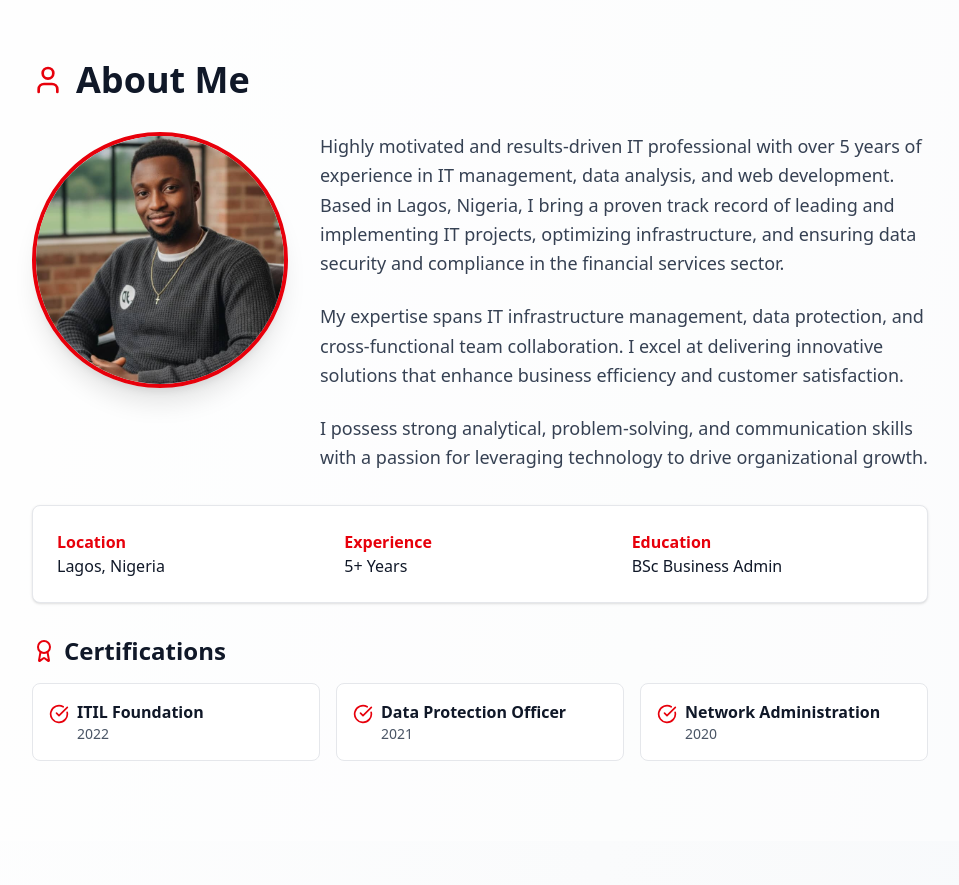
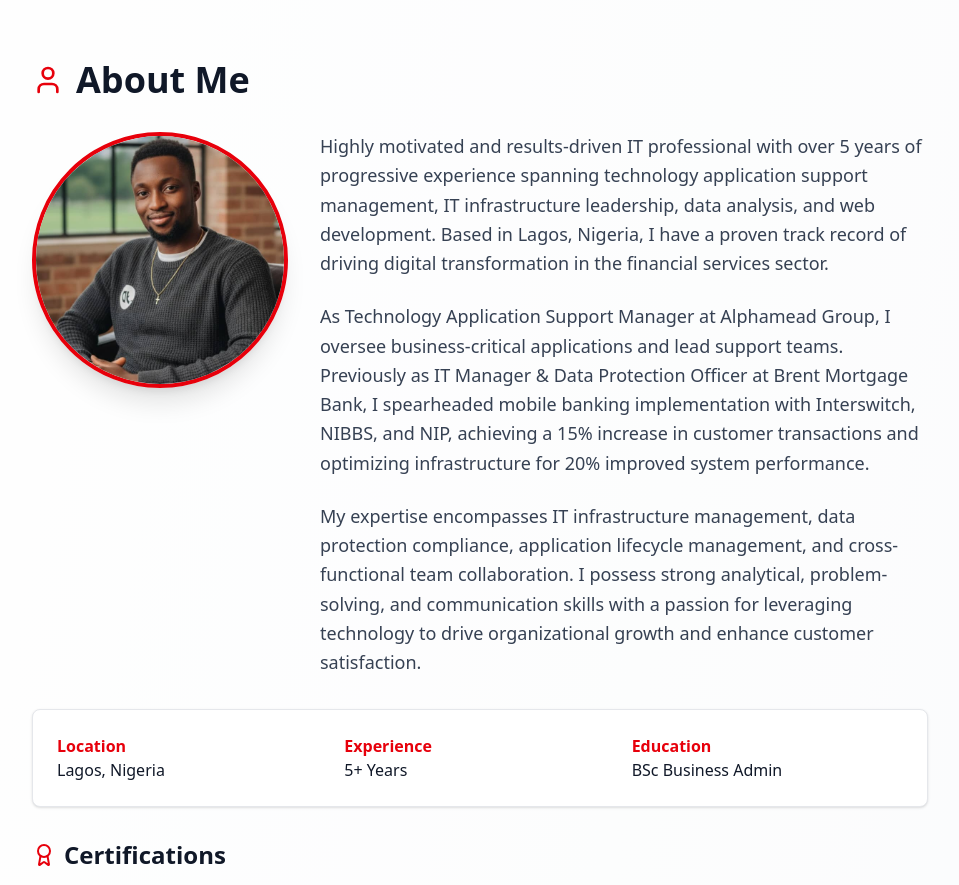
Before and after one commit to towbeedaniels/Oluwatobi, a React (Vite) app: page / in a window 1280 px wide. Shown: the part 980-1865 px from the top of the page, without its empty margins (160-1119 px from the left). Built offline with nearby package versions, Linux system fonts and the light colour scheme.

Commit message:
Update professional summary in App component to reflect recent experience and achievements in IT management and technology application support.

```diff
--- a/src/App.tsx
+++ b/src/App.tsx
@@ -524,13 +524,13 @@ export default function App() {
             <div className="flex-1">
               <div className={`space-y-6 ${darkMode ? 'text-gray-300' : 'text-gray-700'} text-lg leading-relaxed`}>
                 <p>
-                  Highly motivated and results-driven IT professional with over 5 years of experience in IT management, data analysis, and web development. Based in Lagos, Nigeria, I bring a proven track record of leading and implementing IT projects, optimizing infrastructure, and ensuring data security and compliance in the financial services sector.
+                  Highly motivated and results-driven IT professional with over 5 years of progressive experience spanning technology application support management, IT infrastructure leadership, data analysis, and web development. Based in Lagos, Nigeria, I have a proven track record of driving digital transformation in the financial services sector.
                 </p>
                 <p>
-                  My expertise spans IT infrastructure management, data protection, and cross-functional team collaboration. I excel at delivering innovative solutions that enhance business efficiency and customer satisfaction.
+                  As Technology Application Support Manager at Alphamead Group, I oversee business-critical applications and lead support teams. Previously as IT Manager & Data Protection Officer at Brent Mortgage Bank, I spearheaded mobile banking implementation with Interswitch, NIBBS, and NIP, achieving a 15% increase in customer transactions and optimizing infrastructure for 20% improved system performance.
                 </p>
                 <p>
-                  I possess strong analytical, problem-solving, and communication skills with a passion for leveraging technology to drive organizational growth.
+                  My expertise encompasses IT infrastructure management, data protection compliance, application lifecycle management, and cross-functional team collaboration. I possess strong analytical, problem-solving, and communication skills with a passion for leveraging technology to drive organizational growth and enhance customer satisfaction.
                 </p>
               </div>
             </div>
```
